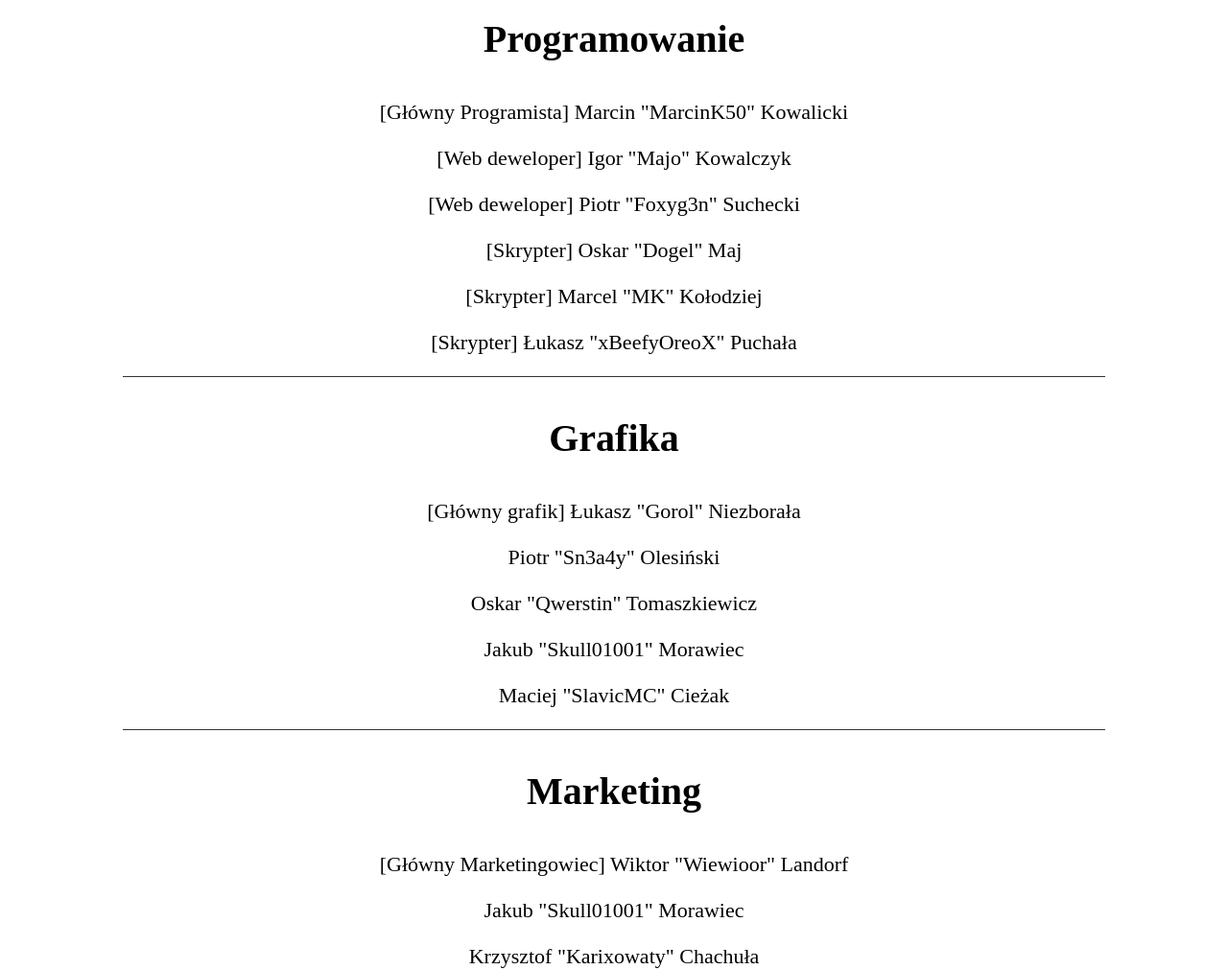
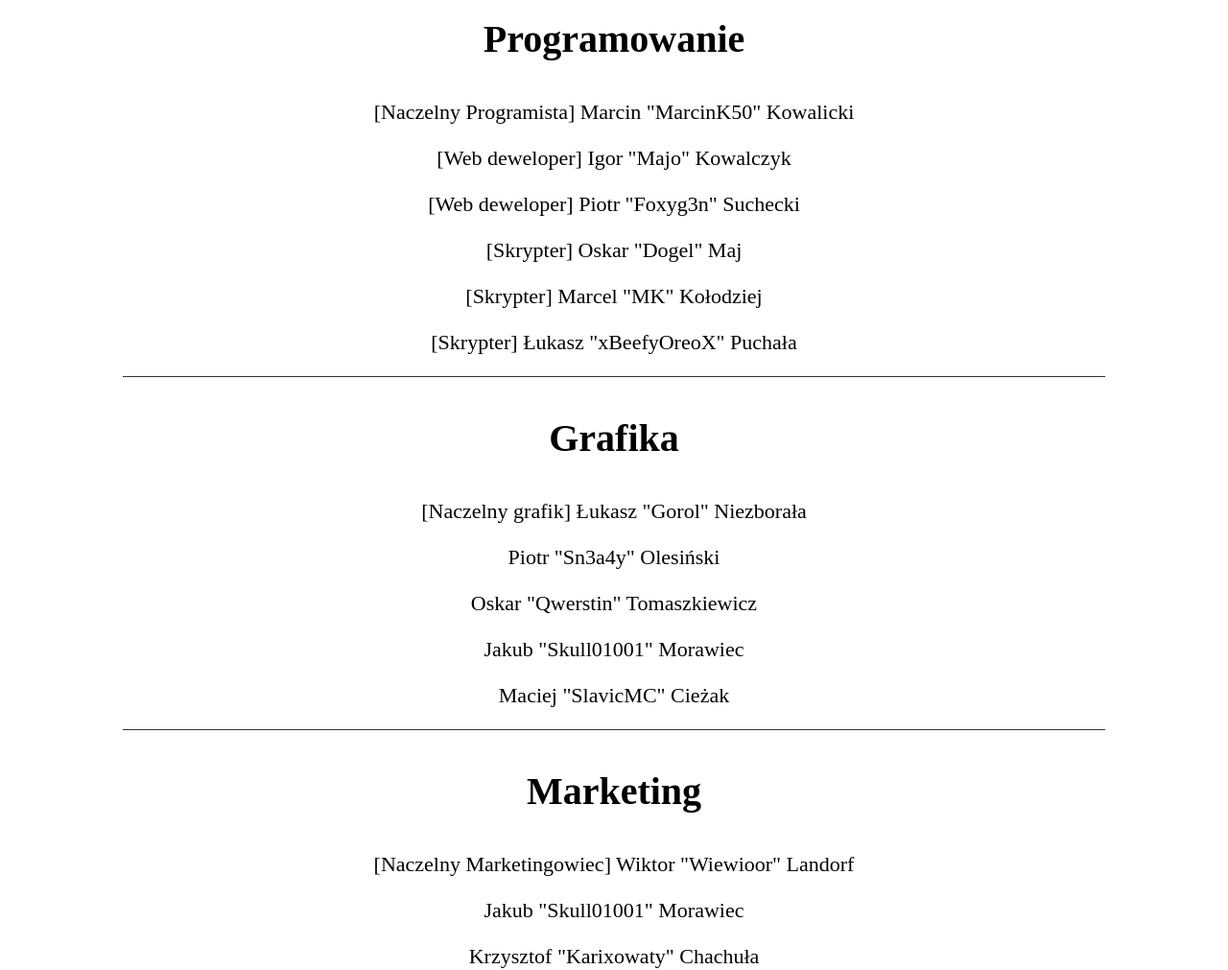
Before and after one commit to Ethericall-Studio/ethericall-studio.github.io, a Jekyll site: the page built from members-pl.md, in a window 1280 px wide and 1400 px high, scrolled down 723 px. Shown: the part 156-1167 px from the top of the window at 96% size. Built offline with Jekyll 4.4.1, drawn with Linux system fonts in a browser that asks for light colours; some web fonts are replaced.

Commit message:
Change główny to naczelny

```diff
--- a/members-pl.md
+++ b/members-pl.md
@@ -24,7 +24,7 @@ lang: "pl"
 ---
 
 <p id="h">Programowanie</p>
-<p id="m">[Główny Programista] Marcin "MarcinK50" Kowalicki</p>
+<p id="m">[Naczelny Programista] Marcin "MarcinK50" Kowalicki</p>
 <p id="m">[Web deweloper] Igor "Majo" Kowalczyk</p>
 <p id="m">[Web deweloper] Piotr "Foxyg3n" Suchecki</p>
 <p id="m">[Skrypter] Oskar "Dogel" Maj</p>
@@ -34,7 +34,7 @@ lang: "pl"
 ---
 
 <p id="h">Grafika</p>
-<p id="m">[Główny grafik] Łukasz "Gorol" Niezborała</p>
+<p id="m">[Naczelny grafik] Łukasz "Gorol" Niezborała</p>
 <p id="m">Piotr "Sn3a4y" Olesiński</p>
 <p id="m">Oskar "Qwerstin" Tomaszkiewicz</p>
 <p id="m">Jakub "Skull01001" Morawiec</p>
@@ -43,7 +43,7 @@ lang: "pl"
 ---
 
 <p id="h">Marketing</p>
-<p id="m">[Główny Marketingowiec] Wiktor "Wiewioor" Landorf</p>
+<p id="m">[Naczelny Marketingowiec] Wiktor "Wiewioor" Landorf</p>
 <p id="m">Jakub "Skull01001" Morawiec</p>
 <p id="m">Krzysztof "Karixowaty" Chachuła</p>
 <p id="m">Radosław "Bitowsky" Michalski</p>
```
